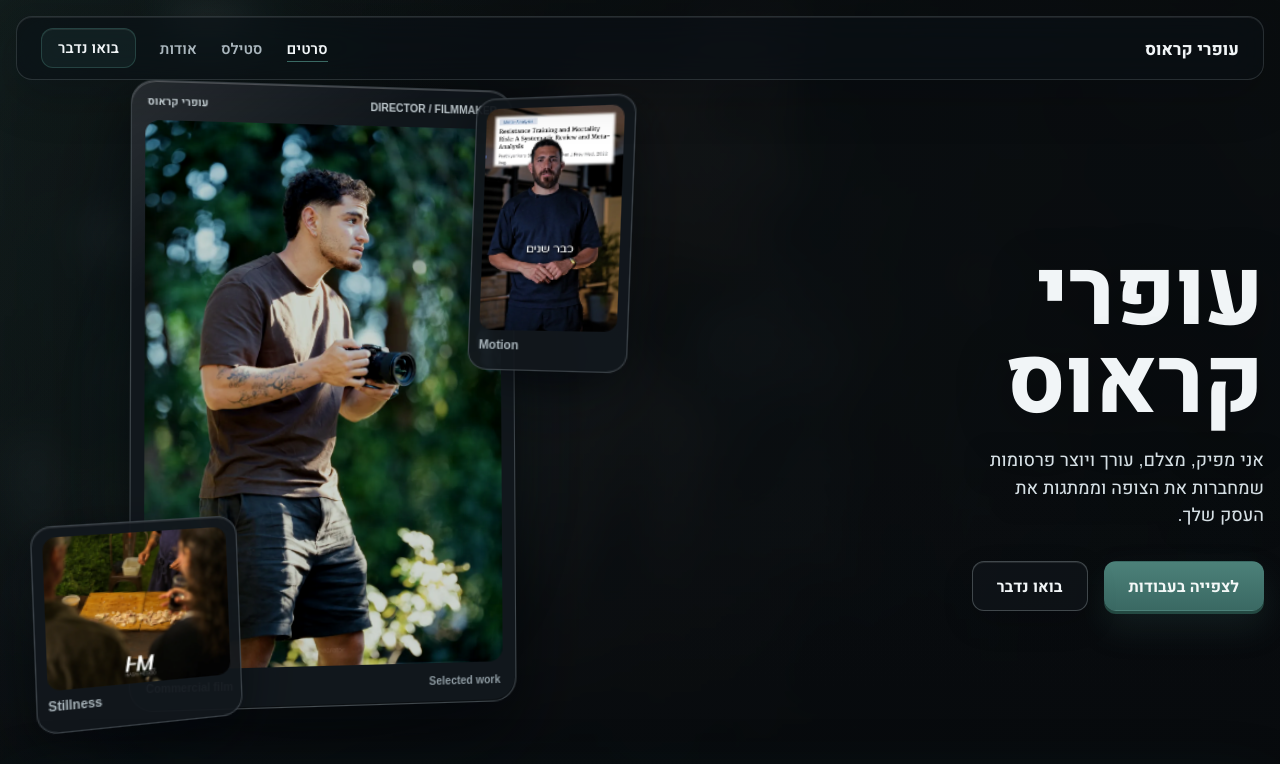
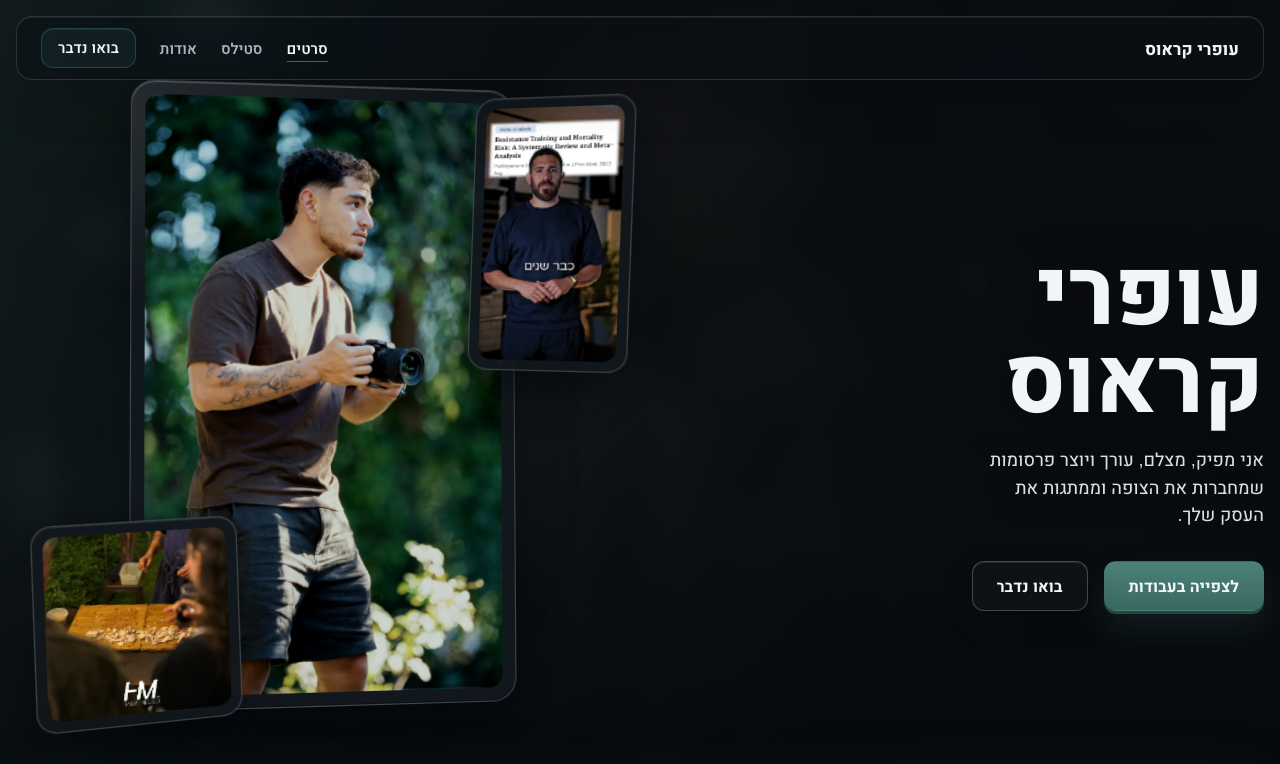
Before and after one commit to RootPrivate/ofri-kraus-portfolio, a plain HTML site: page index.html in a window 1280 px wide. Shown: the top 764 px of the page. Drawn offline with Linux system fonts and the light colour scheme.

Commit message:
Fix hero labels and video card interactions

```diff
--- a/index.html
+++ b/index.html
@@ -102,23 +102,13 @@
     <div class="hero-stage" data-tilt aria-hidden="true">
       <div class="hero-stage-shadow"></div>
       <div class="hero-stage-main">
-        <div class="hero-stage-topline">
-          <span>עופרי קראוס</span>
-          <span>DIRECTOR / FILMMAKER</span>
-        </div>
         <img src="assets/optimized/hero-960.webp" alt="" width="960" height="1440" loading="eager" fetchpriority="high" decoding="async">
-        <div class="hero-stage-caption">
-          <span>Commercial film</span>
-          <span>Selected work</span>
-        </div>
       </div>
       <div class="hero-stage-float hero-stage-float-one">
         <img src="assets/optimized/thumb-03.webp" alt="" width="810" height="1440" loading="eager" decoding="async">
-        <span>Motion</span>
       </div>
       <div class="hero-stage-float hero-stage-float-two">
         <img src="assets/optimized/photo-06.webp" alt="" width="1600" height="1067" loading="eager" decoding="async">
-        <span>Stillness</span>
       </div>
     </div>
 
--- a/script.js
+++ b/script.js
@@ -80,11 +80,10 @@ document.querySelectorAll('.media-button img').forEach((image) => {
 if (!reducedMotion && window.matchMedia('(hover: hover)').matches) {
   const tiltTargets = [
     ...document.querySelectorAll('.hero-stage'),
-    ...document.querySelectorAll('.media-button'),
   ];
 
   tiltTargets.forEach((target) => {
-    const strength = target.classList.contains('hero-stage') ? 5 : 3.5;
+    const strength = 5;
 
     target.addEventListener('pointermove', (event) => {
       const rect = target.getBoundingClientRect();
--- a/styles.css
+++ b/styles.css
@@ -593,7 +593,7 @@ p {
   border: 0;
   border-radius: var(--radius-media);
   background: var(--color-surface);
-  cursor: zoom-in;
+  cursor: pointer;
   isolation: isolate;
 }
 
@@ -1585,8 +1585,7 @@ body::before {
   position: absolute;
   inset-block: 2% 4%;
   inset-inline: 16% 18%;
-  display: grid;
-  grid-template-rows: auto minmax(0, 1fr) auto;
+  display: block;
   overflow: hidden;
   padding: 12px;
   border: 1px solid rgba(225, 240, 247, 0.22);
@@ -1620,28 +1619,6 @@ body::before {
   filter: saturate(0.86) contrast(1.05);
 }
 
-.hero-stage-topline,
-.hero-stage-caption {
-  display: flex;
-  align-items: center;
-  justify-content: space-between;
-  direction: ltr;
-  color: #cbd6db;
-  font-family: "Heebo", Arial, sans-serif;
-  font-size: 10px;
-  font-weight: 700;
-  line-height: 1;
-}
-
-.hero-stage-topline {
-  padding: 2px 2px 12px;
-}
-
-.hero-stage-caption {
-  padding: 12px 2px 2px;
-  color: #8f9ca3;
-}
-
 .hero-stage-float {
   position: absolute;
   overflow: hidden;
@@ -1655,20 +1632,9 @@ body::before {
 
 .hero-stage-float img {
   width: 100%;
-  height: calc(100% - 25px);
+  height: 100%;
   border-radius: 10px;
   object-fit: cover;
-}
-
-.hero-stage-float span {
-  display: block;
-  padding-block-start: 8px;
-  direction: ltr;
-  color: #aab6bc;
-  font-family: "Heebo", Arial, sans-serif;
-  font-size: 10px;
-  font-weight: 700;
-  line-height: 1;
 }
 
 .hero-stage-float-one {
@@ -1852,30 +1818,19 @@ body::before {
 }
 
 .media-button {
-  --tilt-x: 0deg;
-  --tilt-y: 0deg;
-  --media-lift: 0px;
   overflow: hidden;
   border: 1px solid rgba(225, 240, 247, 0.1);
   border-radius: 13px;
   box-shadow:
     0 1px 0 rgba(255, 255, 255, 0.08) inset,
     0 14px 30px rgba(0, 5, 10, 0.28);
-  transform: perspective(900px) translateY(var(--media-lift)) rotateX(var(--tilt-x)) rotateY(var(--tilt-y));
-  transform-style: preserve-3d;
   transition:
-    transform 360ms var(--ease-out),
     border-color 220ms var(--ease-standard),
     box-shadow 320ms var(--ease-standard);
 }
 
-.media-button.is-tilting {
-  transition-duration: 80ms;
-}
-
 .media-button:hover,
 .media-button:focus-visible {
-  --media-lift: -3px;
   border-color: rgba(58, 105, 99, 0.54);
   box-shadow:
     0 1px 0 rgba(255, 255, 255, 0.12) inset,
@@ -2168,11 +2123,6 @@ body::before {
     padding: 9px;
     border-radius: 18px;
     transform: translateZ(42px) rotateY(3deg);
-  }
-
-  .hero-stage-topline,
-  .hero-stage-caption {
-    font-size: 8px;
   }
 
   .hero-stage-float-one {
```
